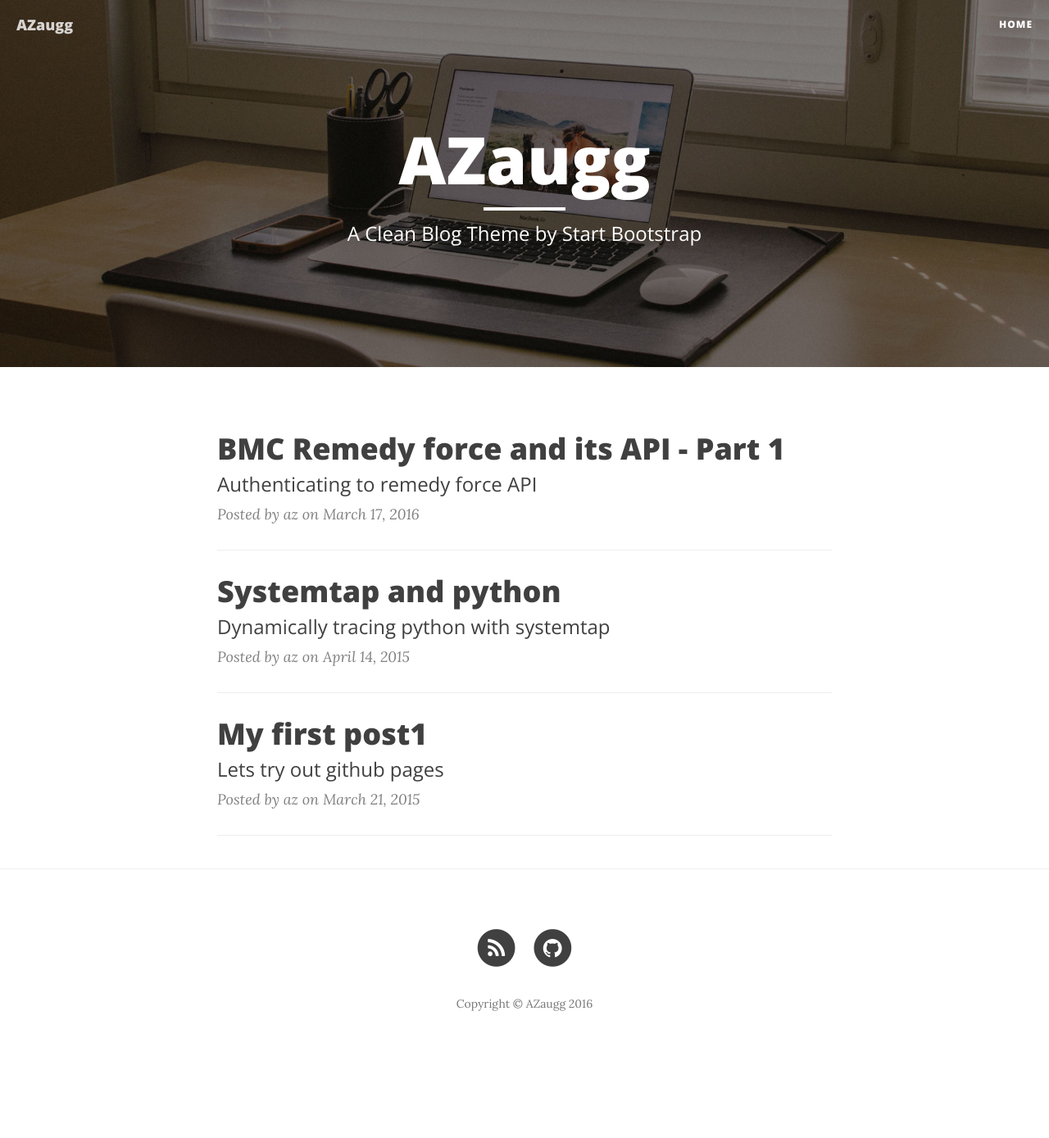
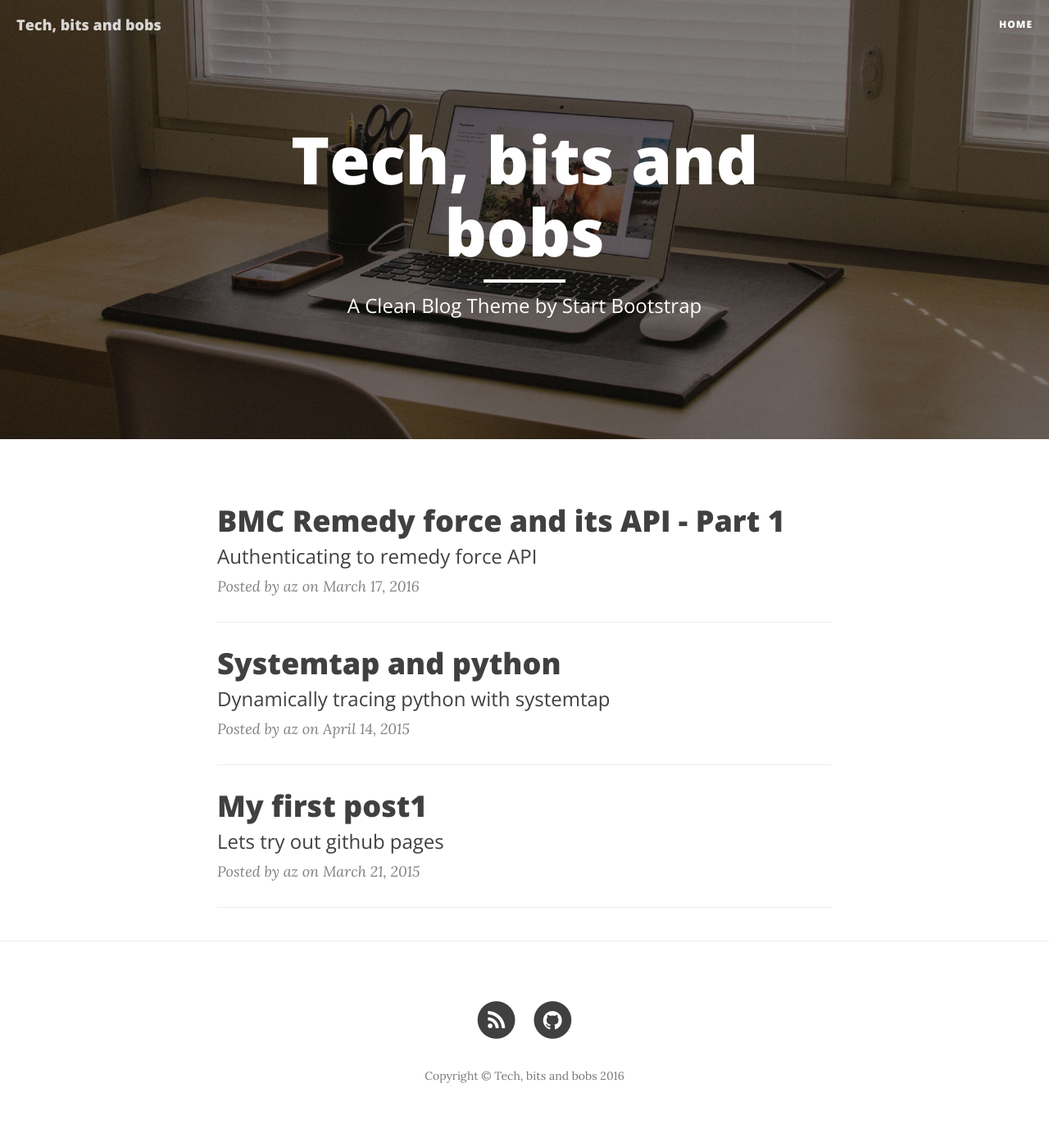
Before and after one commit to AZaugg/andyzaugg.github.io, a Jekyll site: the page built from index.html, in a window 1280 px wide. Shown: the whole page at 82% size. Built offline with Jekyll 4.4.1, drawn with Linux system fonts in a browser that asks for light colours; nearby versions of some CDN libraries; the list of posts is cut into pages by our own code; before the commit the page ends 1301 px from its top, so only the background shows below that.

Commit message:
Set site title

```diff
--- a/_config.yml
+++ b/_config.yml
@@ -1,5 +1,5 @@
 # Site settings
-title: AZaugg
+title: Tech,  bits and bobs
 header-img: img/home-bg.jpg
 email: azaugg.github@gmail.com
 description: "tech bits and bobs"
```
